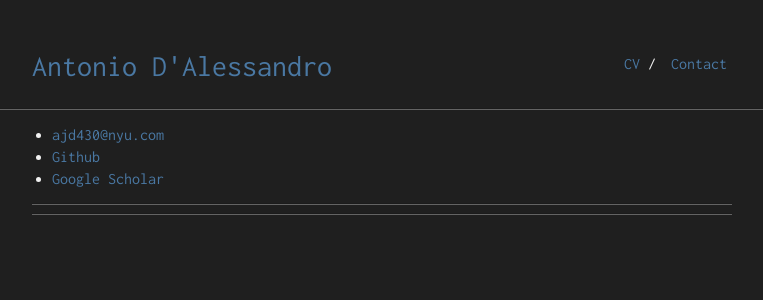
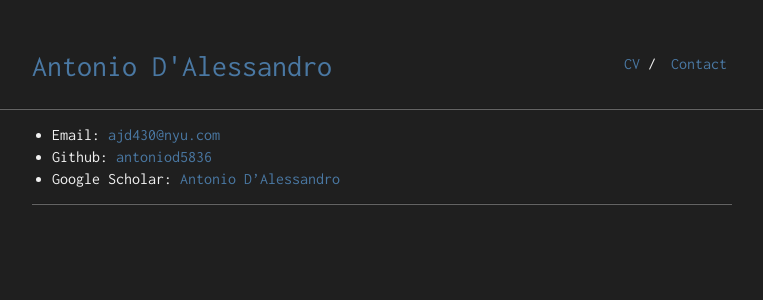
Before and after one commit to antoniod5836/antoniod5836.github.io, a Jekyll site: the page built from contact.md, in a window 1280 px wide. Shown: the top 300 px of the page, without its empty margins (258-1021 px from the left). Built offline with Jekyll 4.4.1, drawn with Linux system fonts in a browser that asks for light colours.

Commit message:
Update contact.md

```diff
--- a/contact.md
+++ b/contact.md
@@ -3,8 +3,6 @@ layout: default
 is_contact: true
 ---
 
-* [ajd430@nyu.com](mailto:ajd430@nyu.com)
-* [Github](https://github.com/antoniod5836)
-* [Google Scholar](https://scholar.google.com/citations?user=wwlMB0MAAAAJ&hl=en)
-
----
+* Email: [ajd430@nyu.com](mailto:ajd430@nyu.com)
+* Github: [antoniod5836](https://github.com/antoniod5836)
+* Google Scholar: [Antonio D'Alessandro](https://scholar.google.com/citations?user=wwlMB0MAAAAJ&hl=en)
```
